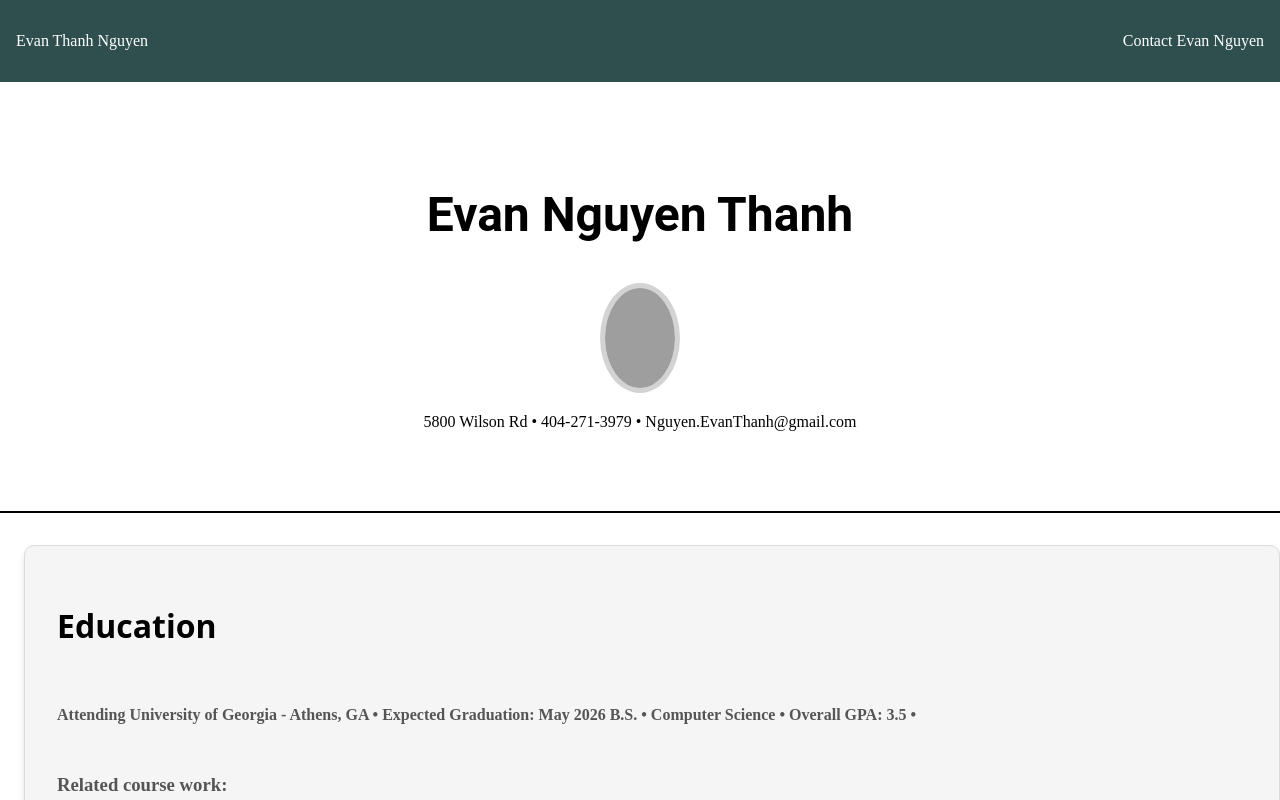
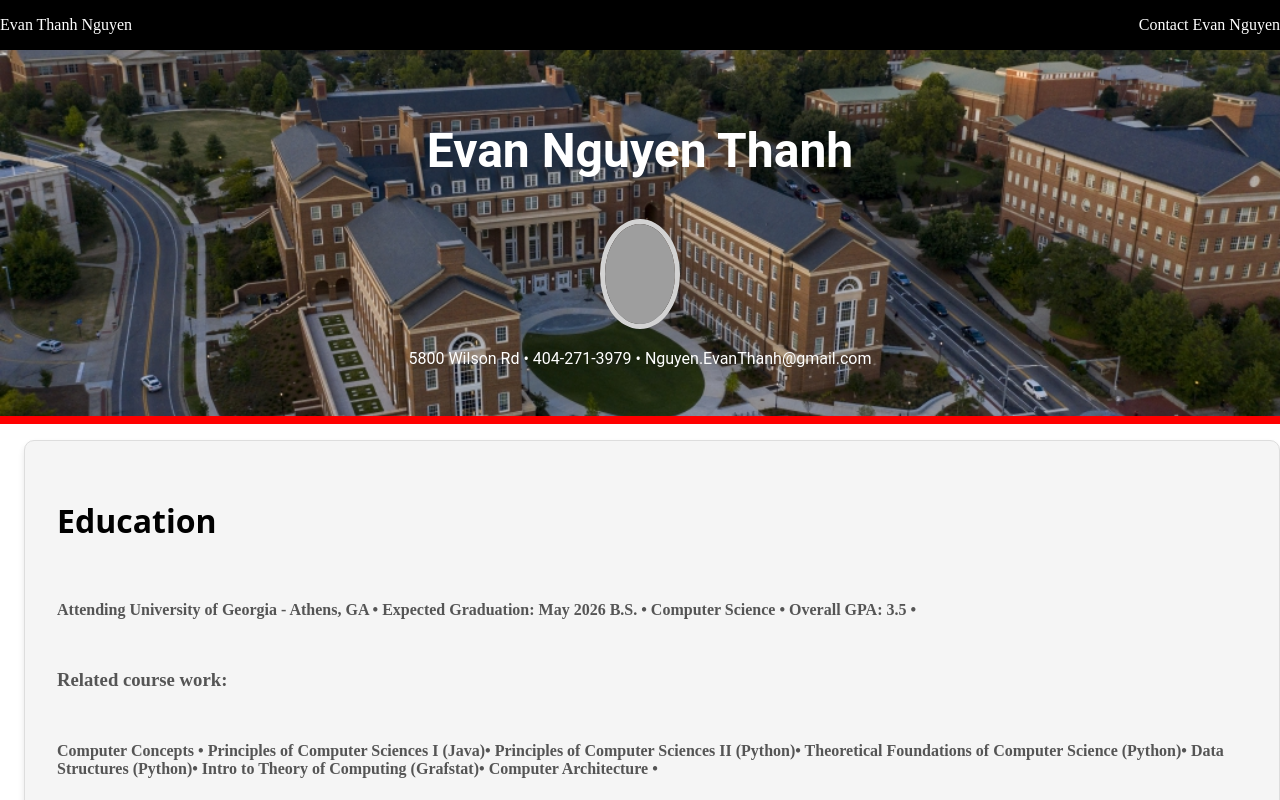
Before and after one commit to evannguyen72/EvanNguyen, a plain HTML site: page index.html in a window 1280 px wide. Shown: the top 800 px of the page. Drawn offline with Linux system fonts and the light colour scheme; grey boxes are pictures that could not be loaded.

Commit message:
update
link update

```diff
--- a/Css/style.css
+++ b/Css/style.css
@@ -1,5 +1,6 @@
 /* Global styles */
 body {
+    background-color: white;
     margin: 0;
     font-family: 'Times New Roman', Times, serif;
 }
@@ -8,11 +9,21 @@ body {
 nav {
     display: flex;
     justify-content: space-between;
-    background-color: darkslategray;
+    background-color: black;
     color: white;
     padding: 1rem;
+    margin-bottom: 0;
+    padding-bottom: 0;
+    align-items: center;
+
 }
-
+nav, .splash {
+    margin: 0;
+    padding: 0;
+}
+nav a:hover{
+    color: red;
+}
 nav a {
     color: white;
     text-decoration: none;
@@ -22,7 +33,7 @@ nav a {
 footer {
     display: flex;
     justify-content: center;
-    background-color: darkslategray;
+    background-color: red;
     color: white;
     padding: 1rem;
 }
@@ -32,17 +43,31 @@ footer {
     text-align: center;
     background-color: white;
     padding: 2rem;
+    margin-top: 0;
+    margin-bottom: 0;
+    margin-left: 0;
+    margin-right: 0;
+    position: relative;
+    width: flex;
+    height: 100%;
+    background-image: url("../Images/ugapic.jpg");
+    background-size: cover;
+    background-position: center;
+}
+
+.profile {
+    border: 5px solid lightgray;
+    border-radius: 50%;
 }
 
 .splash h1 {
     font-family: 'Roboto', sans-serif;
     font-size: 3rem;
-    color: black;
+    color: white;
 }
-
-.splash img {
-    border: 5px solid lightgray;
-    border-radius: 50%;
+.splash p{
+    color: white;
+    font-family: 'Roboto', sans-serif;
 }
 
 /* Address and tag line paragraphs */
@@ -60,8 +85,9 @@ address {
 
 /* Horizontal rule */
 hr {
-    border: 1px solid black;
-    margin: 2rem 0;
+    border: 4px solid red;
+    margin-top: 0;
+    padding-top: 0;
 }
 
 /* Sections */
@@ -75,6 +101,7 @@ section h2 {
 }
 
 .education, .leadership, .skills {
+    display: flex;
     font-size: 1rem;
     background-color: #f5f5f5;
     border: 1px solid #ddd;
@@ -136,7 +163,7 @@ section h2 {
 
 /* Project Cards */
 .three-col {
-    display: grid;
+    display: flex;
     grid-template-columns: repeat(3, 1fr);
     padding: 10px;
     border: #635147;
--- a/index.html
+++ b/index.html
@@ -15,7 +15,8 @@
 <section class="splash">
 <h1> Evan Nguyen Thanh </h1>
 
-<img src="Images/profile.png" alt="profile pic" width="70" height="100"></img>
+
+<img class="profile" src="Images/profile.png" alt="profile pic" width="70" height="100"></img>
 
 <p> 5800 Wilson Rd • 404-271-3979 • Nguyen.EvanThanh@gmail.com</p>
 
@@ -65,7 +66,7 @@
 <section class="leadership">
     <h2> Leadership and Experience </h2>
     <dl>
-        <dt>Georgia Tech Research Institute - Atlanta, GA • CIPHER-IT Operations • June 2022 - Jan 2024  •</dt>
+        <dt>Georgia Tech Research Institute - Atlanta, GA • CIPHER-IT Technician • June 2022 - Jan 2024  •</dt>
         <dd>Managed service tickets for provisioning, maintaining, and securing Windows, Linux, and macOS systems for engineers and developers.</dd>
         <dd>Utilized platform tools, including JAMF, Satellite, and SCCM, for device troubleshooting and user support.</dd>
         <dd>Completed over 20 hours of A+ training, enhancing technical proficiency in diverse hardware and software applications.</dd>
@@ -92,7 +93,7 @@
 </ul>
 </div>
 <div class="card">
-    <img src="Images/SPapp.png" alt="SpecialPops" width="70" height="100"></img>
+    <img src="Images/swift.jpeg" alt="SpecialPops" width="70" height="100"></img>
 <h3> Special Pops App • July 2024 - On going •  </h3>
 <ul>
     <li>Converted a website into an iOS app using Swift, tailored for special populations such as individuals with disabilities and senior citizens.</li>
```
Also changed, not shown: Images/swift.jpeg (added), Images/ugapic.jpg (added).
